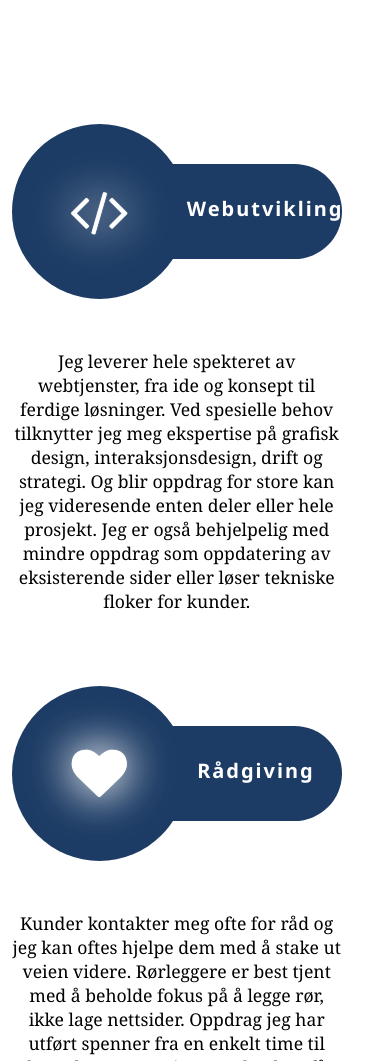
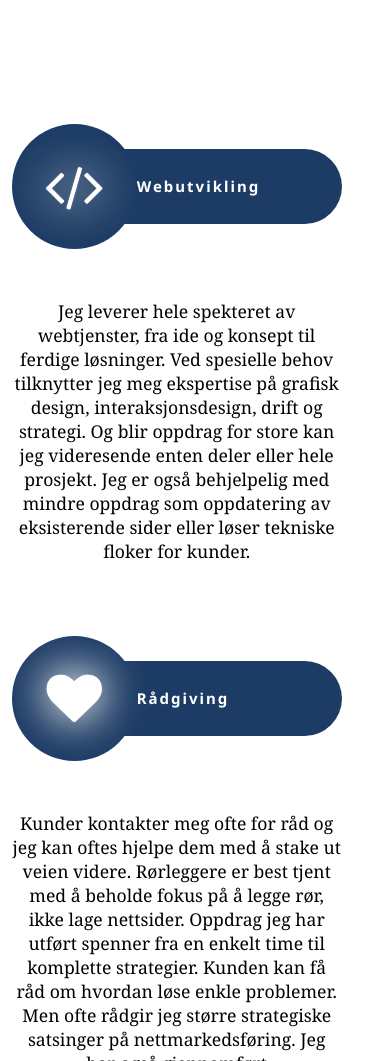
Before and after one commit to per-henrik/cssgrid, a plain HTML site: page index.html in a window 390 px wide. Shown: the part 1460-2521 px from the top of the page. Drawn offline with Linux system fonts and the light colour scheme.

Commit message:
redused tjenster h2 font-size to fit in iphone

```diff
--- a/mobile_style.css
+++ b/mobile_style.css
@@ -33,9 +33,9 @@
   }
   section#tjenester quote {
     float:left;
-    height: 175px;
-    width: 175px;
-    line-height: 175px;
+    height: 125px;
+    width: 125px;
+    line-height: 125px;
     max-width: 100%;
     background: #1d3c65;
     border-radius: 50%;
@@ -52,16 +52,16 @@
     text-shadow: 0px 0px 50px rgba(255, 255, 255, 0.7),0px 0px 40px rgba(255, 255, 255, 0.8),0px 0px 1px rgba(255, 255, 255, 0.9);
   }
   section#tjenester h2 {
-    line-height: 90px;
-    height:95px;
-    margin:40px 0 0 30px;
+    line-height: 75px;
+    height:75px;
+    margin:25px 0 0 30px;
     background-color:#1d3c65;
     color:white;
     border-radius:47.5px;
-    text-align:center;
+    text-align:left;
     padding-right:5%;
     font-family: 'Noto Sans', sans-serif;
-    font-size:20px;
+    font-size:15px;
     letter-spacing:2px;
     white-space: nowrap;
   }
```
